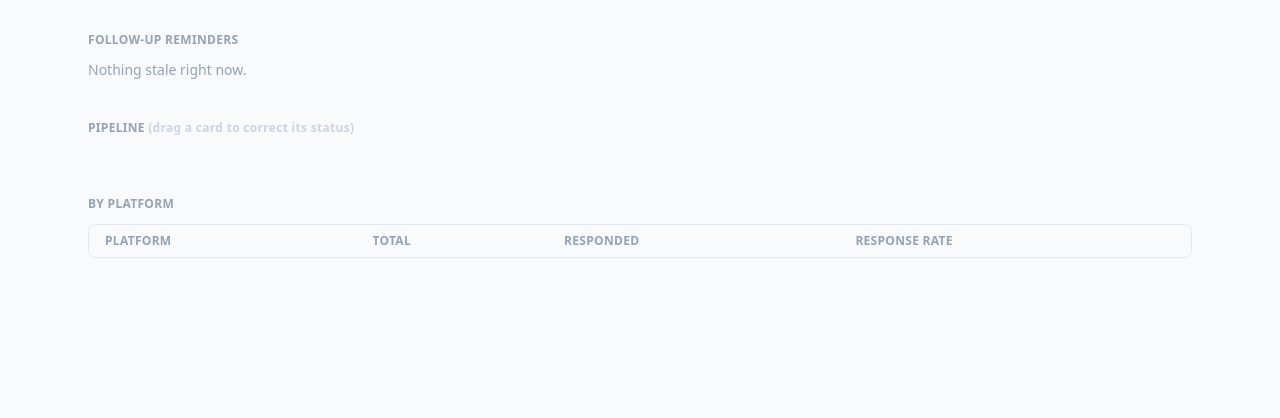
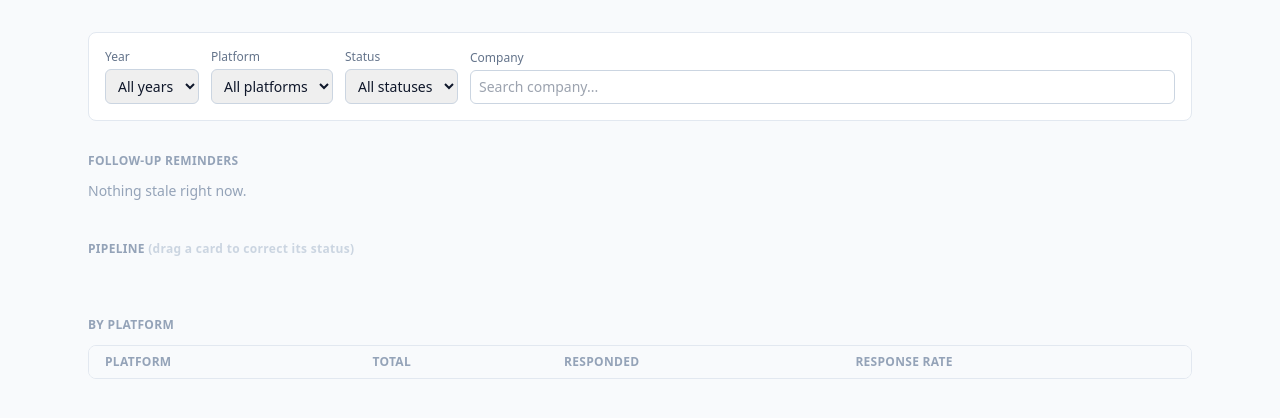
Before and after one commit to hanzala-bhutto/ApplySync, a FastAPI app: page / in a window 1280 px wide. Shown: the part 61-479 px from the top of the page. Run offline with FastAPI, Linux system fonts and the light colour scheme; lists and menus that the app fills with data are empty; some libraries are stand-ins or nearby versions.

Commit message:
Add dashboard filters (year, platform, status, company)
repository.filtered_applications is the single source of truth query;
applications_by_status and platform_breakdown now take a pre-filtered
list instead of re-querying, so the board/breakdown/reminders sections
all stay consistent with the active filters. Follow-up reminders are
scoped to the filtered set too, not shown unconditionally.

Filter bar uses HTMX for live updates without a full page reload.
Initially wired hx-select="body"/hx-target="body", which turned out to
be fragile (a real "selecting 2026 gives a blank page" bug) - htmx's
handling of the <body> tag itself as a select/swap target is a known
rough edge. Fixed by wrapping the dynamic content in its own
#dashboard-content div and targeting that instead, the standard/robust
htmx pattern.

```diff
--- a/src/applysync/web/app.py
+++ b/src/applysync/web/app.py
@@ -51,16 +51,30 @@ def create_app() -> FastAPI:
     app = FastAPI(title="ApplySync")
 
     @app.get("/", response_class=HTMLResponse)
-    def dashboard(request: Request, session: Session = Depends(get_session)):
+    def dashboard(
+        request: Request,
+        session: Session = Depends(get_session),
+        year: int | None = None,
+        platform: str | None = None,
+        company: str | None = None,
+        status: str | None = None,
+    ):
+        applications = repo.filtered_applications(
+            session, year=year, platform=platform, company=company, status=status
+        )
+        filtered_ids = {a.id for a in applications}
+        reminders = [a for a in repo.stale_applications(session) if a.id in filtered_ids]
         return templates.TemplateResponse(
             request,
             "dashboard.html",
             {
-                "board": repo.applications_by_status(session),
+                "board": repo.applications_by_status(applications),
                 "status_order": repo.STATUS_ORDER,
                 "status_styles": STATUS_STYLES,
-                "breakdown": repo.platform_breakdown(session),
-                "reminders": repo.stale_applications(session),
+                "breakdown": repo.platform_breakdown(applications),
+                "reminders": reminders,
+                "filter_options": repo.filter_options(session),
+                "filters": {"year": year, "platform": platform, "company": company, "status": status},
             },
         )
 
--- a/src/applysync/web/templates/dashboard.html
+++ b/src/applysync/web/templates/dashboard.html
@@ -1,6 +1,59 @@
 {% extends "base.html" %}
 {% block title %}ApplySync{% endblock %}
 {% block content %}
+
+<div id="dashboard-content">
+
+<form
+  class="mb-8 flex flex-wrap items-end gap-3 rounded-lg border border-slate-200 bg-white p-4 dark:border-slate-800 dark:bg-slate-900"
+  hx-get="/"
+  hx-select="#dashboard-content"
+  hx-target="#dashboard-content"
+  hx-swap="outerHTML"
+  hx-push-url="true"
+  hx-trigger="change, keyup changed delay:400ms from:input[name='company']"
+>
+  <div>
+    <label class="mb-1 block text-xs font-medium text-slate-500 dark:text-slate-400">Year</label>
+    <select name="year" class="rounded-md border border-slate-300 px-2 py-1.5 text-sm dark:border-slate-700 dark:bg-slate-800">
+      <option value="">All years</option>
+      {% for y in filter_options.years %}
+      <option value="{{ y }}" {% if filters.year == y %}selected{% endif %}>{{ y }}</option>
+      {% endfor %}
+    </select>
+  </div>
+  <div>
+    <label class="mb-1 block text-xs font-medium text-slate-500 dark:text-slate-400">Platform</label>
+    <select name="platform" class="rounded-md border border-slate-300 px-2 py-1.5 text-sm dark:border-slate-700 dark:bg-slate-800">
+      <option value="">All platforms</option>
+      {% for p in filter_options.platforms %}
+      <option value="{{ p }}" {% if filters.platform == p %}selected{% endif %}>{{ p }}</option>
+      {% endfor %}
+    </select>
+  </div>
+  <div>
+    <label class="mb-1 block text-xs font-medium text-slate-500 dark:text-slate-400">Status</label>
+    <select name="status" class="rounded-md border border-slate-300 px-2 py-1.5 text-sm dark:border-slate-700 dark:bg-slate-800">
+      <option value="">All statuses</option>
+      {% for s in filter_options.statuses %}
+      <option value="{{ s }}" {% if filters.status == s %}selected{% endif %}>{{ s | capitalize }}</option>
+      {% endfor %}
+    </select>
+  </div>
+  <div class="min-w-[160px] flex-1">
+    <label class="mb-1 block text-xs font-medium text-slate-500 dark:text-slate-400">Company</label>
+    <input
+      type="text"
+      name="company"
+      value="{{ filters.company or '' }}"
+      placeholder="Search company..."
+      class="w-full rounded-md border border-slate-300 px-2 py-1.5 text-sm dark:border-slate-700 dark:bg-slate-800"
+    >
+  </div>
+  {% if filters.year or filters.platform or filters.company or filters.status %}
+  <a href="/" class="pb-1.5 text-sm text-brand-600 hover:underline dark:text-brand-500">Clear filters</a>
+  {% endif %}
+</form>
 
 <section class="mb-10">
   <h2 class="mb-3 text-xs font-semibold uppercase tracking-wide text-slate-400 dark:text-slate-500">Follow-up reminders</h2>
@@ -104,4 +157,6 @@
   });
 </script>
 
+</div>
+
 {% endblock %}
```
Also changed, not shown: src/applysync/db/repository.py (+41 -5 lines), tests/test_repository.py (+64 -2 lines), tests/test_web.py (+48 -0 lines).
